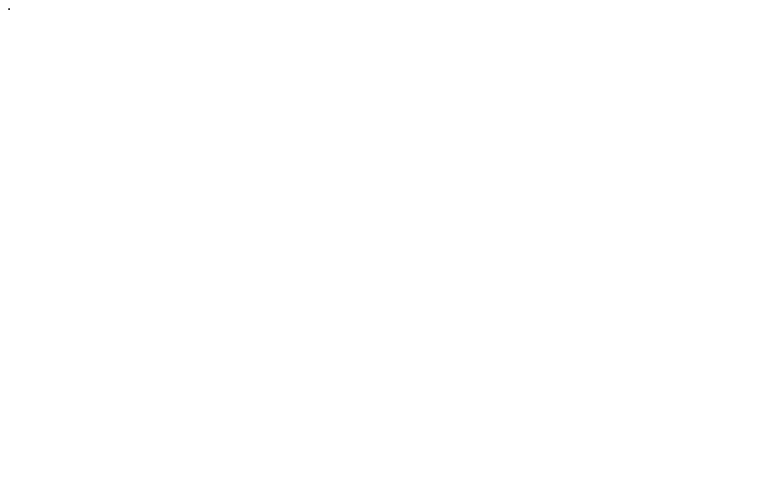
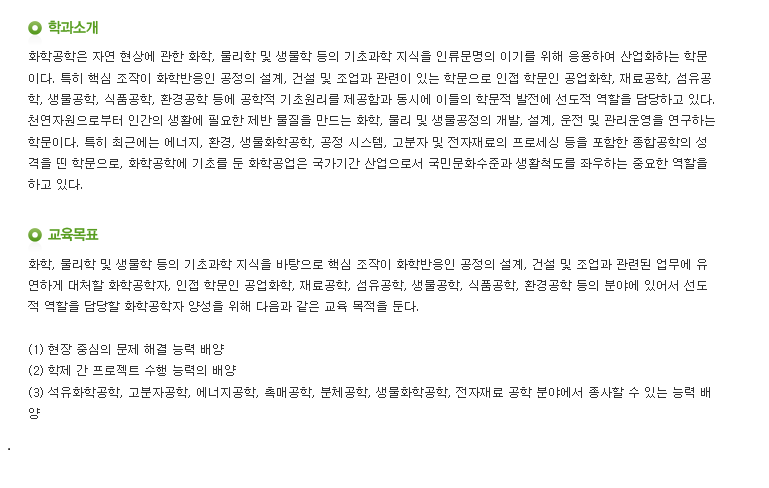
Before and after one commit to yebin02/dongan-21114, a plain HTML site: page right1.html in a window 1280 px wide. Shown: the whole page, without its empty margins (0-769 px from the left). Drawn offline with Linux system fonts and the light colour scheme.

Commit message:
Update right1.html

```diff
--- a/right1.html
+++ b/right1.html
@@ -3,7 +3,7 @@
 </title></head>
 <body>
 <table border=1>
-<img src=>
+<img src=https://github.com/yebin02/dongan-21114/blob/master/%ED%95%99%EA%B3%BC%EC%86%8C%EA%B0%9C.png?raw=true>
 </table>
 </body>
 </html>
```
